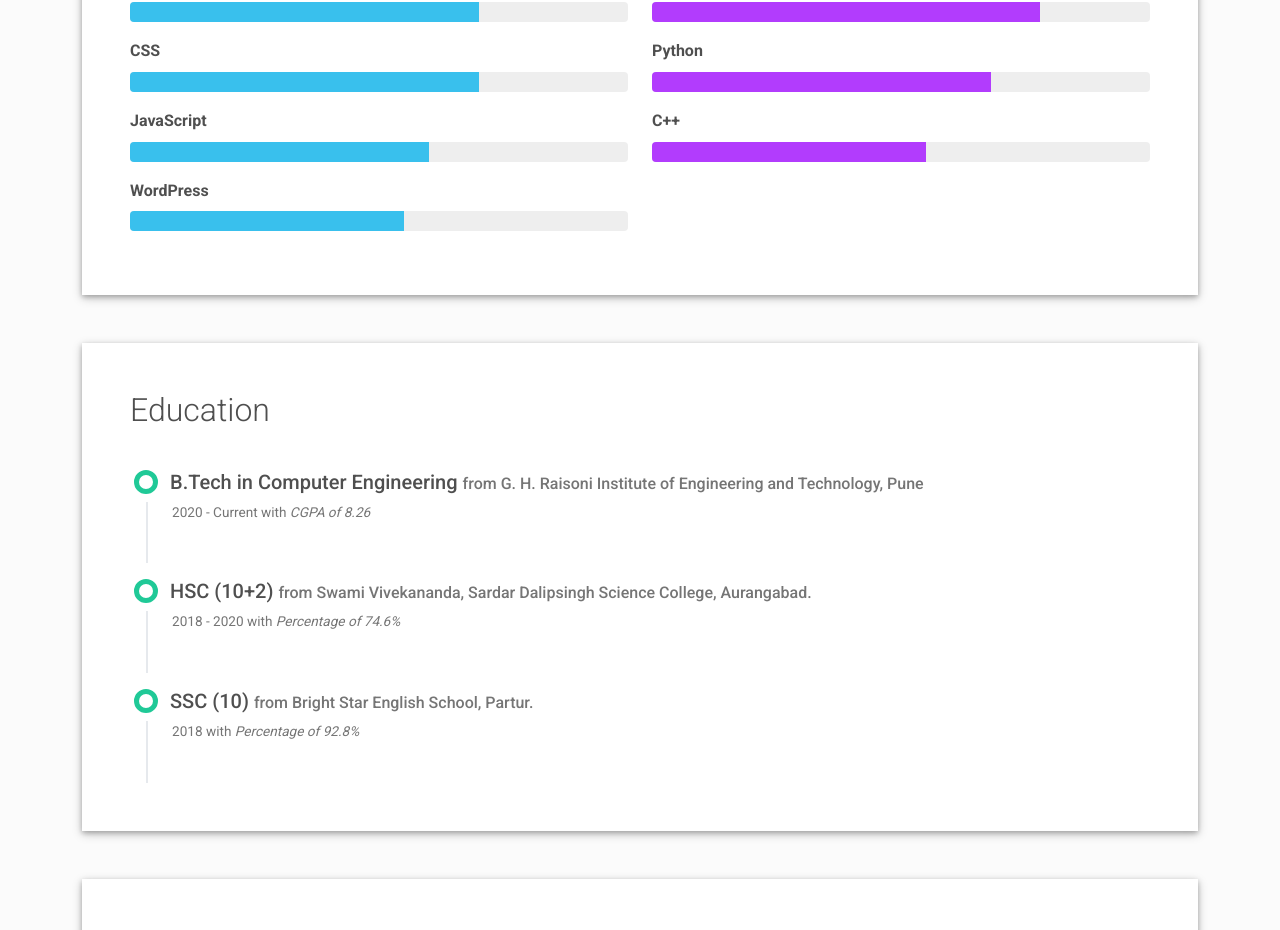
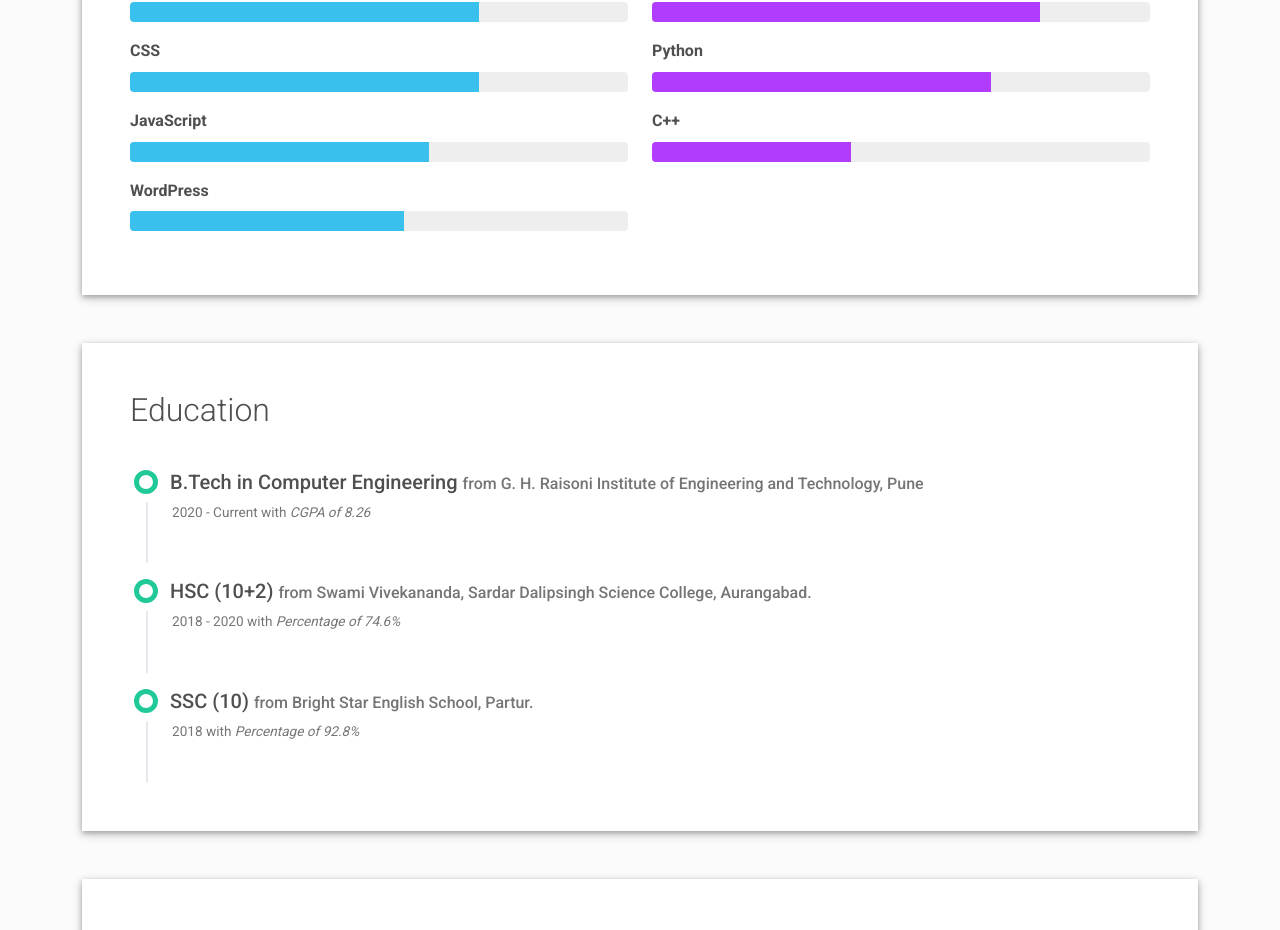
Before and after one commit to adityabhutada08/resume.github.io, a plain HTML site: page index.html in a window 1280 px wide. Shown: the part 1168-2098 px from the top of the page. Drawn offline with Linux system fonts and the light colour scheme.

Commit message:
Update index.html

```diff
--- a/index.html
+++ b/index.html
@@ -172,7 +172,7 @@
           </div>
           <div class="mb-3"><span class="fw-bolder">C++</span>
             <div class="progress my-2 rounded" style="height: 20px">
-              <div class="progress-bar bg-secondary" role="progressbar" data-aos="zoom-in-right" data-aos-delay="500" data-aos-anchor=".skills-section" style="width: 55%" aria-valuenow="85" aria-valuemin="0" aria-valuemax="100"></div>
+              <div class="progress-bar bg-secondary" role="progressbar" data-aos="zoom-in-right" data-aos-delay="500" data-aos-anchor=".skills-section" style="width: 40%" aria-valuenow="85" aria-valuemin="0" aria-valuemax="100"></div>
             </div>
           </div>
           <!-- <div class="mb-3"><span class="fw-bolder">Adobe XD</span>
```
